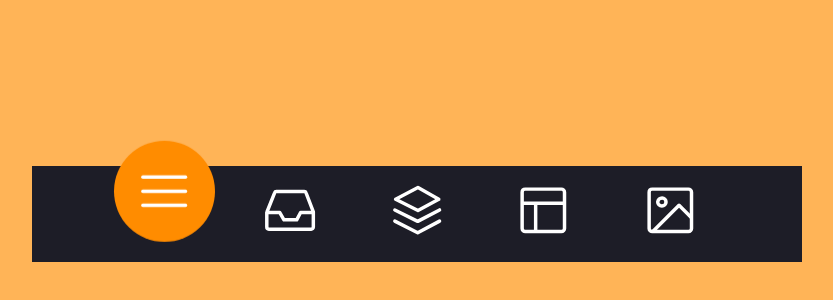
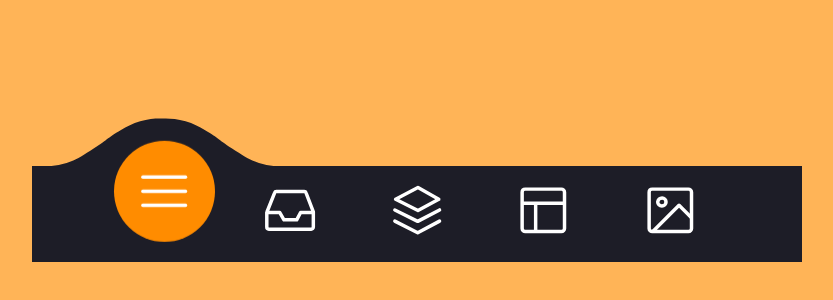
Before and after one commit to vikramkbgs/FormatFrontEnd, a plain HTML site: page html/svg/animatedTagbar.html in a window 1280 px wide. Shown: the part 186-486 px from the top of the page, without its empty margins (223-1056 px from the left). Drawn offline with Linux system fonts and the light colour scheme.

Commit message:
learned how clippath working

```diff
--- a/html/svg/animatedTagbar.html
+++ b/html/svg/animatedTagbar.html
@@ -109,7 +109,7 @@
 
 }
 
-/* .menu__border{
+.menu__border{
 
     left: 0;
     bottom: 99%;
@@ -123,7 +123,7 @@
 
 }
 
-.svg-container {
+/* .svg-container {
 
     width: 0;
     height: 0;
```
